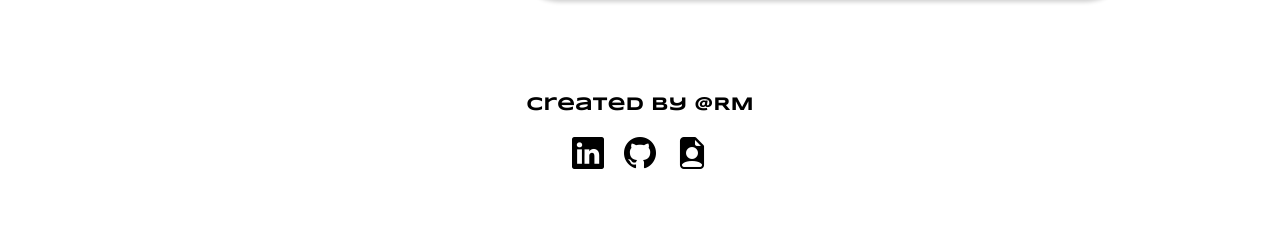
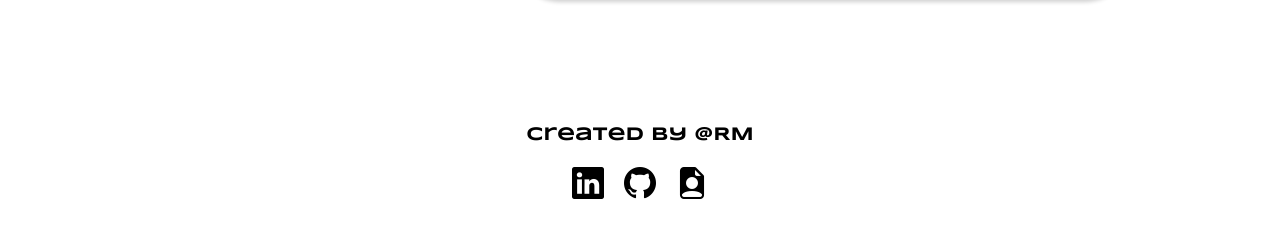
Before and after one commit to rmnk-nz/react-portfolio, a React (Create React App) app: page / in a window 1280 px wide. Shown: the part 593-830 px from the top of the page. Before the commit the page ends 800 px from the top, so only its background shows below. Built offline with nearby package versions, Linux system fonts and the light colour scheme.

Commit message:
final adjustments

```diff
--- a/src/App.css
+++ b/src/App.css
@@ -36,6 +36,3 @@
     transform: rotate(360deg);
   }
 }
-html {
-  height: 100%;
-}
--- a/src/components/pages/Projects.jsx
+++ b/src/components/pages/Projects.jsx
@@ -1,5 +1,7 @@
 import React from 'react';
 import '../../styles/Projects.css';
+import image6 from '../../images/workdayscheduler.png';
+import image5 from '../../images/pwa.jpg';
 import image4 from '../../images/trackJournal.png';
 import image3 from '../../images/codequiz.png';
 import image2 from '../../images/weatherdashboard.png';
@@ -37,6 +39,22 @@ const projectData = [
         img: image4,
         link: 'https://annanguyen1.github.io/Track-Journal/homepage.html',
         github: 'https://github.com/AnnaNguyen1/Track-Journal',
+    },
+    {
+        id: '5',
+        title: 'Text Editor (PWA)',
+        description: 'Single page text editor application that runs in browser and demostrates the use of Progressive Web Applications.',
+        img: image5,
+        link: 'https://rmnk-nz-text-editor-pwa.herokuapp.com/',
+        github: 'https://github.com/rmnk-nz/text-editor-PWA',
+    },
+    {
+        id: '6',
+        title: 'Work Day Scheduler',
+        description: 'Simple calendar application that allows a user to save events for each work hour of the day. Features dynamically updated HTML and CSS powered by jQuery and Moment.js library',
+        img: image6,
+        link: 'https://rmnk-nz.github.io/work-day-scheduler/',
+        github: 'https://github.com/rmnk-nz/work-day-scheduler',
     }
 ]
 
--- a/src/styles/Footer.css
+++ b/src/styles/Footer.css
@@ -2,7 +2,7 @@ footer {
 margin: 20px;
 text-align: center;
 height: 80px;
-padding: 10px;
+padding: 40px;
 }
 footer h3 {
     font-family: 'Syncopate', sans-serif;
```
Also changed, not shown: src/images/pwa.jpg (added), src/images/workdayscheduler.png (added).
